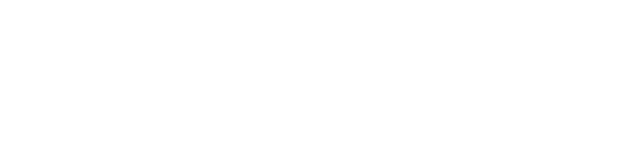
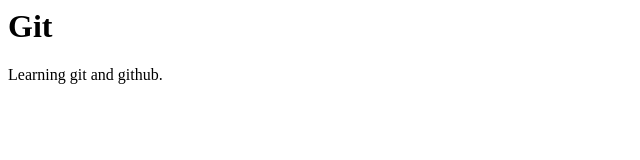
Before and after one commit to papaqui/first-git-project, a plain HTML site: page index.html in a window 1280 px wide. Shown: the whole page, without its empty margins (0-640 px from the left). Drawn offline with Linux system fonts and the light colour scheme.

Commit message:
Upgrade description in html

```diff
--- a/index.html
+++ b/index.html
@@ -1,6 +1,9 @@
 <html>
   <head>
-    <title>Under construction</title>
+    <title>First Git Project</title>
   </head>
-  <body></body>
+  <body>
+    <h1>Git</h1>
+    <p>Learning git and github.</p>
+  </body>
 </html>
```
